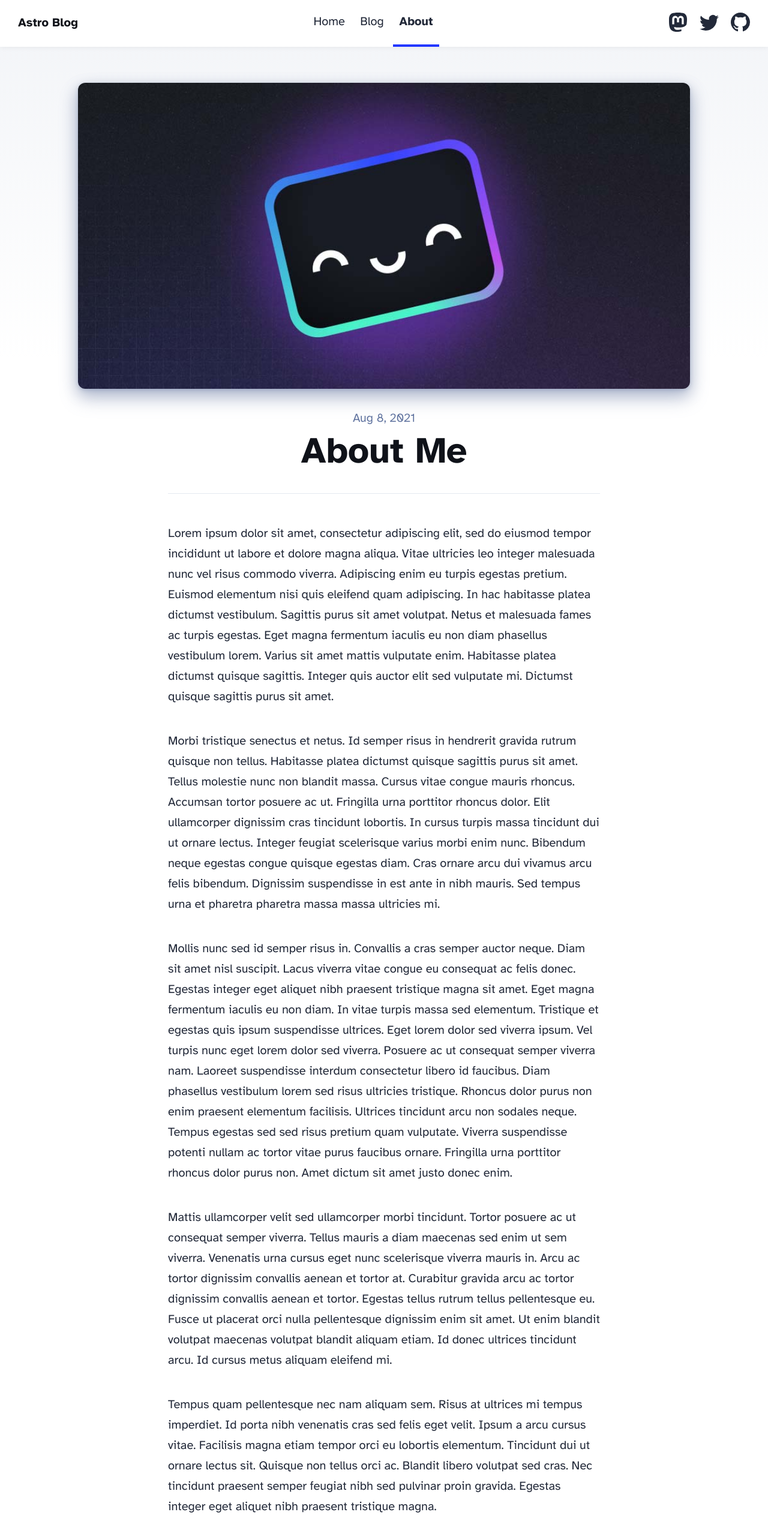
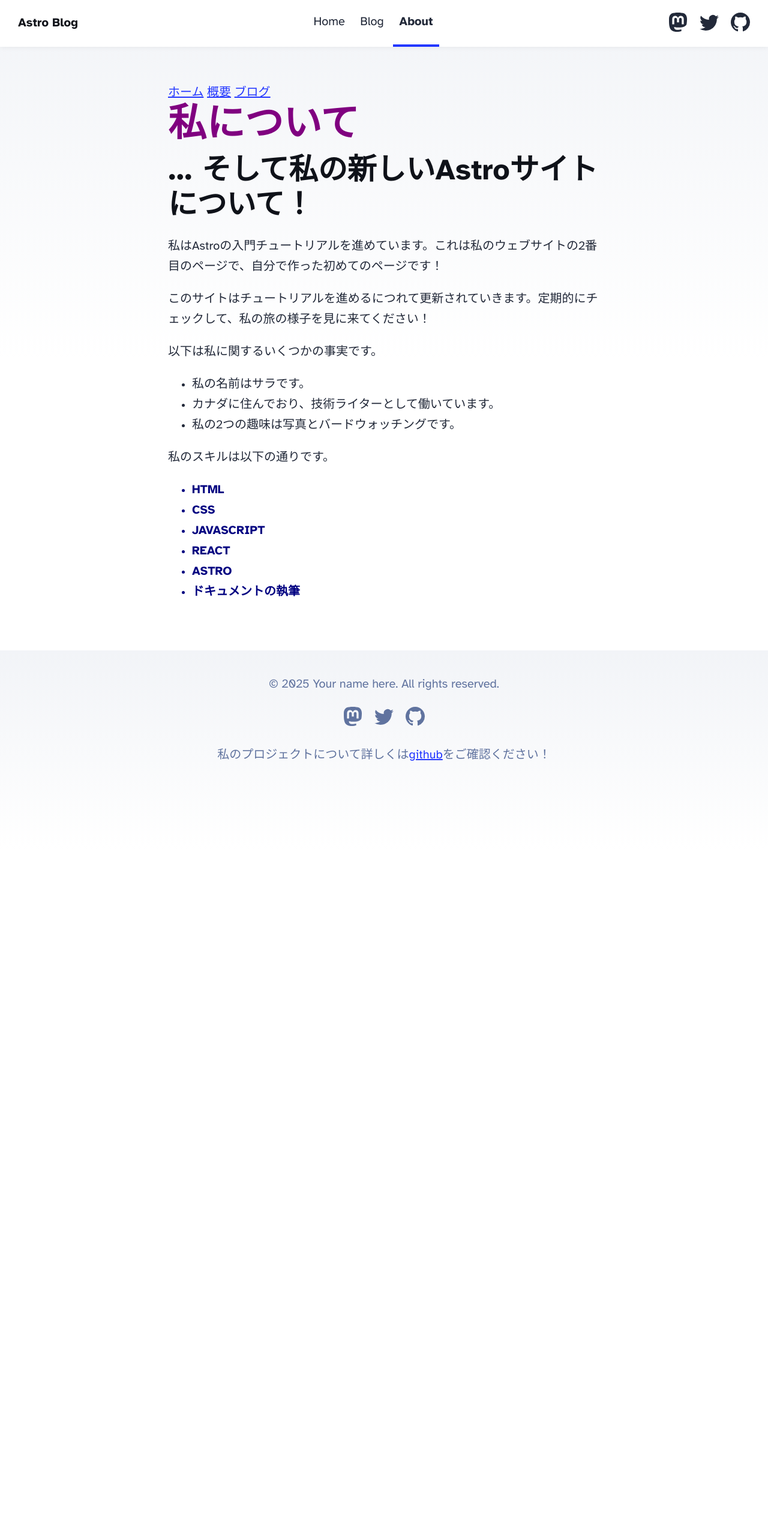
Before and after one commit to TomokoInoue/mysite, an Astro site: page /about in a window 1280 px wide. Shown: the top 2560 px of the page at 60% size. After the commit the page ends 1416 px from the top, so only its background shows below. Built offline with nearby package versions, Linux system fonts and the light colour scheme; Astro itself is replaced by a stand-in of ours.

Commit message:
[add]AstroBlogのチュートリアル

```diff
--- a/package.json
+++ b/package.json
@@ -13,5 +13,9 @@
     "@astrojs/rss": "^4.0.11",
     "@astrojs/sitemap": "^3.2.1",
     "astro": "^5.2.5"
+  },
+  "devDependencies": {
+    "prettier": "^3.5.0",
+    "prettier-plugin-astro": "^0.14.1"
   }
 }
--- a/src/components/Footer.astro
+++ b/src/components/Footer.astro
@@ -1,5 +1,7 @@
 ---
 const today = new Date();
+const platform = "github";
+const username = "withastro";
 ---
 
 <footer>
@@ -38,6 +40,7 @@ const today = new Date();
 			>
 		</a>
 	</div>
+	<p>私のプロジェクトについて詳しくは<a href={`https://www.${platform}.com/${username}`}>{platform}</a>をご確認ください！</p>
 </footer>
 <style>
 	footer {
--- /dev/null
+++ b/src/components/Navigation.astro
@@ -0,0 +1,5 @@
+---
+---
+<a href="/">ホーム</a>
+<a href="/about/">概要</a>
+<a href="/blog/">ブログ</a>
--- a/src/pages/about.astro
+++ b/src/pages/about.astro
@@ -1,62 +1,68 @@
 ---
-import Layout from '../layouts/BlogPost.astro';
+import BaseHead from '../components/BaseHead.astro';
+import Header from '../components/Header.astro';
+import Footer from '../components/Footer.astro';
+import { SITE_TITLE, SITE_DESCRIPTION } from '../consts';
+import '../styles/global.css';
+
+const pageTitle = "私について";
+
+const identity = {
+  firstName: "サラ",
+  country: "カナダ",
+  occupation: "技術ライター",
+  hobbies: ["写真", "バードウォッチング", "野球"],
+};
+
+const skills = ["HTML", "CSS", "JavaScript", "React", "Astro", "ドキュメントの執筆"];
+
+const happy = true;
+const finished = false;
+const goal = 3;
+const skillColor = "navy";
+const fontWeight = "bold";
+const textCase = "uppercase";
 ---
 
-<Layout
-	title="About Me"
-	description="Lorem ipsum dolor sit amet"
-	pubDate={new Date('August 08 2021')}
-	heroImage="/blog-placeholder-about.jpg"
->
-	<p>
-		Lorem ipsum dolor sit amet, consectetur adipiscing elit, sed do eiusmod tempor incididunt ut
-		labore et dolore magna aliqua. Vitae ultricies leo integer malesuada nunc vel risus commodo
-		viverra. Adipiscing enim eu turpis egestas pretium. Euismod elementum nisi quis eleifend quam
-		adipiscing. In hac habitasse platea dictumst vestibulum. Sagittis purus sit amet volutpat. Netus
-		et malesuada fames ac turpis egestas. Eget magna fermentum iaculis eu non diam phasellus
-		vestibulum lorem. Varius sit amet mattis vulputate enim. Habitasse platea dictumst quisque
-		sagittis. Integer quis auctor elit sed vulputate mi. Dictumst quisque sagittis purus sit amet.
-	</p>
-
-	<p>
-		Morbi tristique senectus et netus. Id semper risus in hendrerit gravida rutrum quisque non
-		tellus. Habitasse platea dictumst quisque sagittis purus sit amet. Tellus molestie nunc non
-		blandit massa. Cursus vitae congue mauris rhoncus. Accumsan tortor posuere ac ut. Fringilla urna
-		porttitor rhoncus dolor. Elit ullamcorper dignissim cras tincidunt lobortis. In cursus turpis
-		massa tincidunt dui ut ornare lectus. Integer feugiat scelerisque varius morbi enim nunc.
-		Bibendum neque egestas congue quisque egestas diam. Cras ornare arcu dui vivamus arcu felis
-		bibendum. Dignissim suspendisse in est ante in nibh mauris. Sed tempus urna et pharetra pharetra
-		massa massa ultricies mi.
-	</p>
-
-	<p>
-		Mollis nunc sed id semper risus in. Convallis a cras semper auctor neque. Diam sit amet nisl
-		suscipit. Lacus viverra vitae congue eu consequat ac felis donec. Egestas integer eget aliquet
-		nibh praesent tristique magna sit amet. Eget magna fermentum iaculis eu non diam. In vitae
-		turpis massa sed elementum. Tristique et egestas quis ipsum suspendisse ultrices. Eget lorem
-		dolor sed viverra ipsum. Vel turpis nunc eget lorem dolor sed viverra. Posuere ac ut consequat
-		semper viverra nam. Laoreet suspendisse interdum consectetur libero id faucibus. Diam phasellus
-		vestibulum lorem sed risus ultricies tristique. Rhoncus dolor purus non enim praesent elementum
-		facilisis. Ultrices tincidunt arcu non sodales neque. Tempus egestas sed sed risus pretium quam
-		vulputate. Viverra suspendisse potenti nullam ac tortor vitae purus faucibus ornare. Fringilla
-		urna porttitor rhoncus dolor purus non. Amet dictum sit amet justo donec enim.
-	</p>
-
-	<p>
-		Mattis ullamcorper velit sed ullamcorper morbi tincidunt. Tortor posuere ac ut consequat semper
-		viverra. Tellus mauris a diam maecenas sed enim ut sem viverra. Venenatis urna cursus eget nunc
-		scelerisque viverra mauris in. Arcu ac tortor dignissim convallis aenean et tortor at. Curabitur
-		gravida arcu ac tortor dignissim convallis aenean et tortor. Egestas tellus rutrum tellus
-		pellentesque eu. Fusce ut placerat orci nulla pellentesque dignissim enim sit amet. Ut enim
-		blandit volutpat maecenas volutpat blandit aliquam etiam. Id donec ultrices tincidunt arcu. Id
-		cursus metus aliquam eleifend mi.
-	</p>
-
-	<p>
-		Tempus quam pellentesque nec nam aliquam sem. Risus at ultrices mi tempus imperdiet. Id porta
-		nibh venenatis cras sed felis eget velit. Ipsum a arcu cursus vitae. Facilisis magna etiam
-		tempor orci eu lobortis elementum. Tincidunt dui ut ornare lectus sit. Quisque non tellus orci
-		ac. Blandit libero volutpat sed cras. Nec tincidunt praesent semper feugiat nibh sed pulvinar
-		proin gravida. Egestas integer eget aliquet nibh praesent tristique magna.
-	</p>
-</Layout>
+<!doctype html>
+<html lang="ja">
+	<head>
+		<BaseHead title={SITE_TITLE} description={SITE_DESCRIPTION} />
+		<style define:vars={{skillColor, fontWeight, textCase}}>
+			h1 {
+					color: purple;
+					font-size: 4rem;
+			}
+			.skill {
+					color: var(--skillColor);
+					font-weight: var(--fontWeight);
+					text-transform: var(--textCase);
+			}
+	</style>
+	</head>
+	<body>
+		<Header />
+		<main>
+			<a href="/">ホーム</a>
+			<a href="/about/">概要</a>
+			<a href="/blog/">ブログ</a>
+			<h1>{pageTitle}</h1>
+			<h2>... そして私の新しいAstroサイトについて！</h2>
+			<p>私はAstroの入門チュートリアルを進めています。これは私のウェブサイトの2番目のページで、自分で作った初めてのページです！</p>
+			<p>このサイトはチュートリアルを進めるにつれて更新されていきます。定期的にチェックして、私の旅の様子を見に来てください！</p>
+			<p>以下は私に関するいくつかの事実です。</p>
+			<ul>
+					<li>私の名前は{identity.firstName}です。</li>
+					<li>{identity.country}に住んでおり、{identity.occupation}として働いています。</li>
+					{identity.hobbies.length >= 2 &&
+							<li>私の2つの趣味は{identity.hobbies[0]}と{identity.hobbies[1]}です。</li>
+					}
+			</ul>
+			<p>私のスキルは以下の通りです。</p>
+			<ul>
+				{skills.map((skill) => <li class="skill">{skill}</li>)}
+		</ul>
+		</main>
+		<Footer />
+	</body>
+</html>
```
Also changed, not shown: src/components/BaseHead.astro (+1 -6 lines), src/pages/index.astro (+7 -31 lines), src/pages/posts/post-1.md (added, +28 -0 lines), src/pages/posts/post-2.md (added, +12 -0 lines), src/pages/posts/post-3.md (added, +12 -0 lines), 1 other file.
